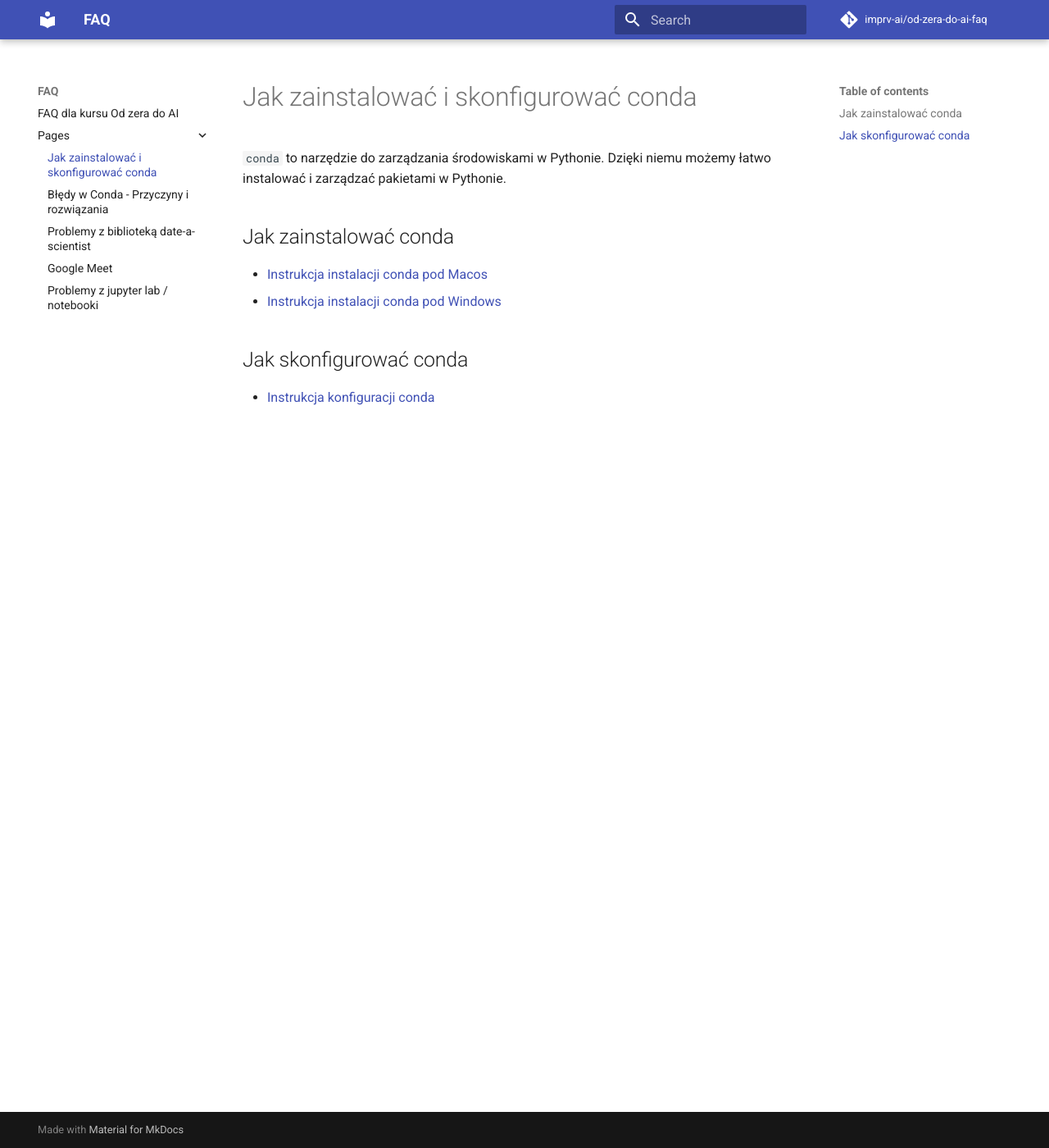
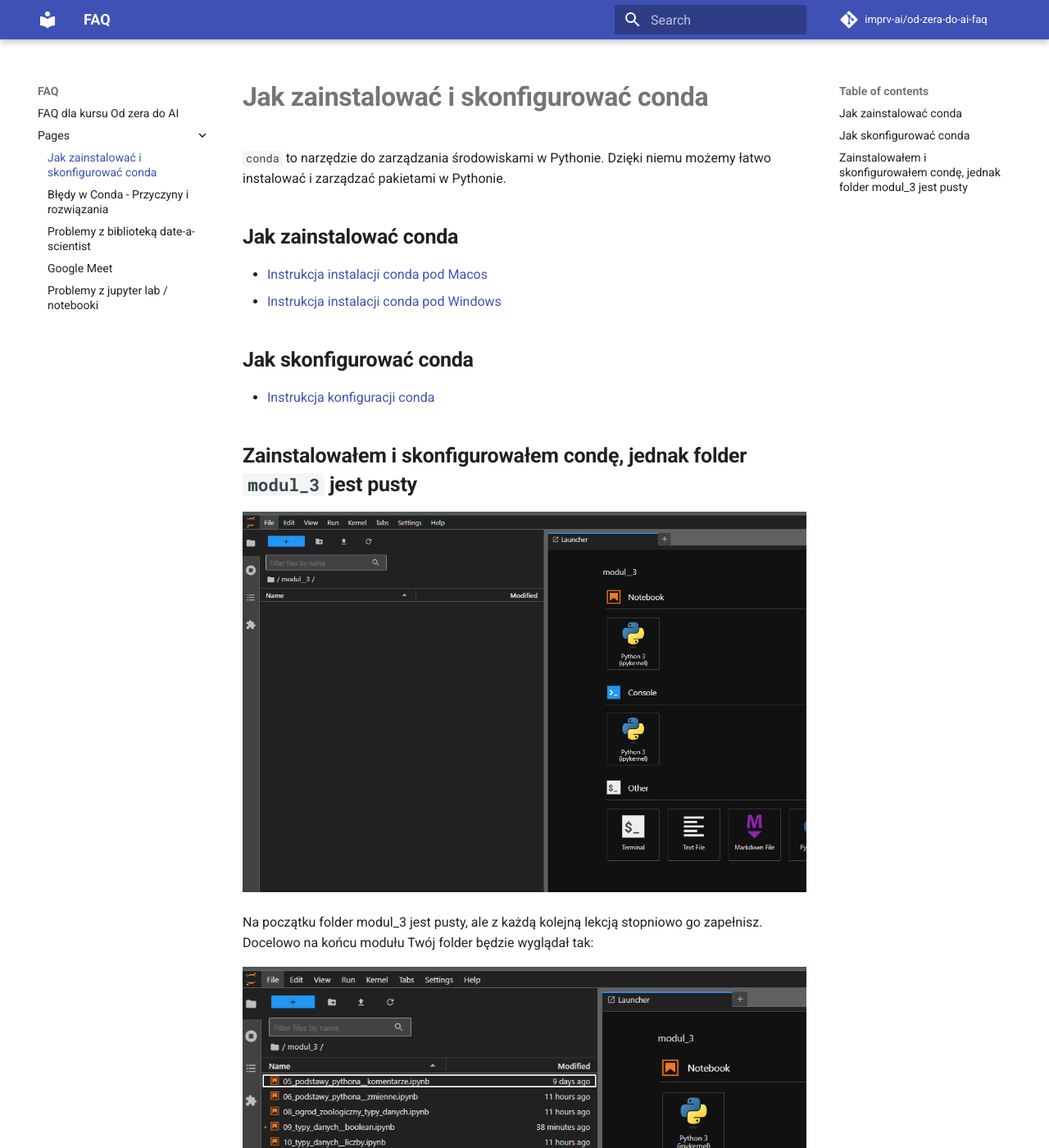
Before and after one commit to imprv-ai/od-zera-do-ai-faq, an MkDocs documentation site: the page built from docs/pages/conda.md, in a window 1280 px wide and 1400 px high. Shown: the whole window at 82% size. Built offline with MkDocs 1.6.1 and Material for MkDocs 9.7.7, drawn with Linux system fonts in a browser that asks for light colours; comment, search, counter and statistics services are not loaded.

Commit message:
Update conda installation - add documentation for no notebooks after installation

```diff
--- a/docs/pages/conda.md
+++ b/docs/pages/conda.md
@@ -1,13 +1,23 @@
 
-# Jak zainstalować i skonfigurować conda
+# **Jak zainstalować i skonfigurować conda**
 
 `conda` to narzędzie do zarządzania środowiskami w Pythonie. Dzięki niemu możemy łatwo instalować i zarządzać pakietami w Pythonie.
 
-## Jak zainstalować conda
+## **Jak zainstalować conda**
 
 - [Instrukcja instalacji conda pod Macos](assets/conda__installation_for_macos.pdf)
 - [Instrukcja instalacji conda pod Windows](assets/conda__installation_for_windows.pdf)
 
-## Jak skonfigurować conda
+## **Jak skonfigurować conda**
 
 - [Instrukcja konfiguracji conda](assets/conda__configuration.pdf)
+
+
+## **Zainstalowałem i skonfigurowałem condę, jednak folder `modul_3` jest pusty**
+
+![](./assets/jupyter_lab_no_notebooks_main.png)
+
+Na początku folder modul_3 jest pusty, ale z każdą kolejną lekcją stopniowo go zapełnisz.
+Docelowo na końcu modułu Twój folder będzie wyglądał tak:
+
+![](./assets/jupyter_lab_no_notebooks_already_with_notebooks.png)
```
Also changed, not shown: docs/pages/assets/jupyter_lab_no_notebooks_already_with_notebooks.png (added), docs/pages/assets/jupyter_lab_no_notebooks_main.png (added).
